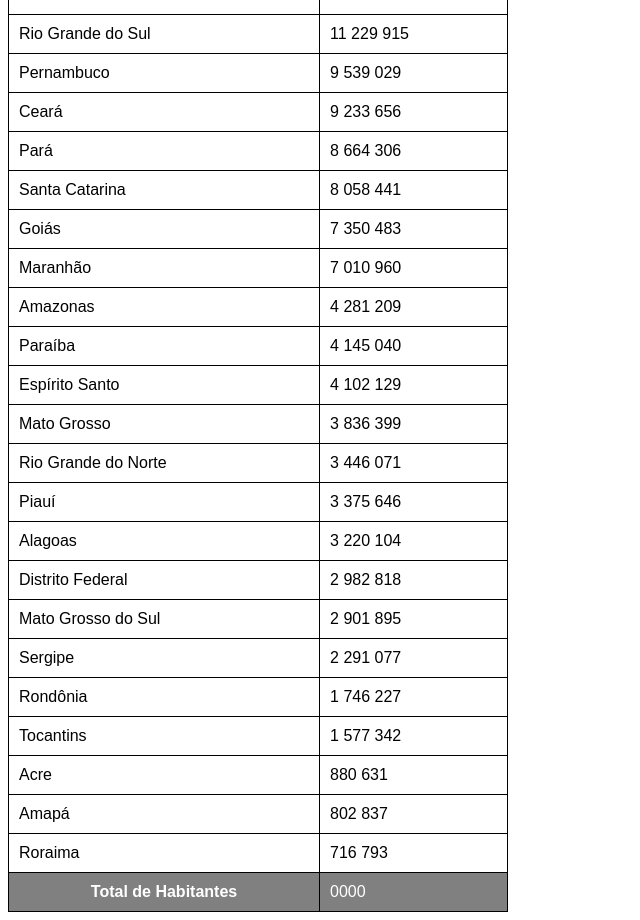
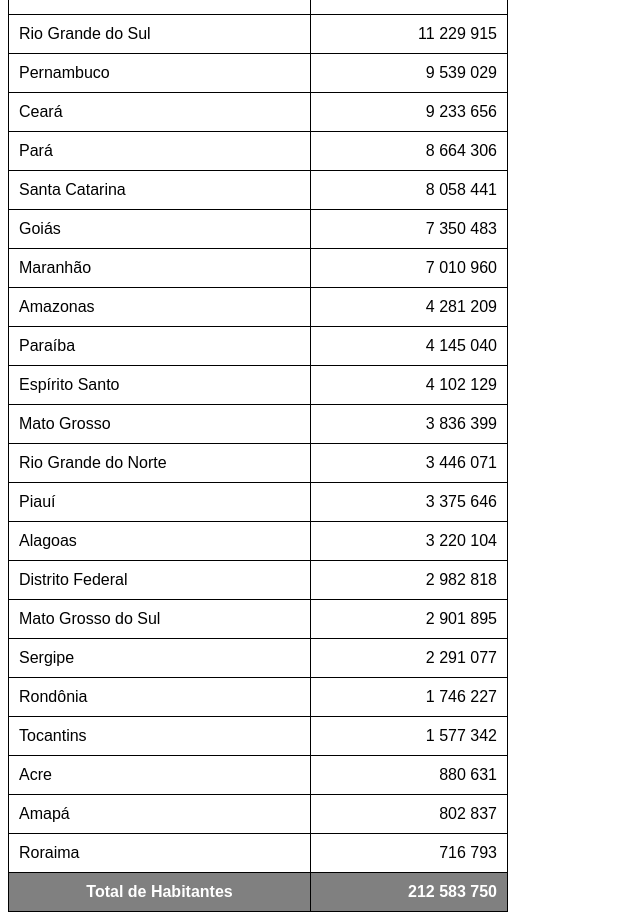
Before and after one commit to thiagoburger/HTML-CSS, a plain HTML site: page Exercicio/ex023/tabela002.html in a window 1280 px wide. Shown: the part 300-1220 px from the top of the page, without its empty margins (0-640 px from the left). Drawn offline with Linux system fonts and the light colour scheme.

Commit message:
atualizando
atualizando

```diff
--- a/Exercicio/ex023/tabela002.html
+++ b/Exercicio/ex023/tabela002.html
@@ -20,6 +20,7 @@
             background-color: gray;
             color: white;
         }
+        td.num{text-align: right;}
     </style>
 </head>
 <body>
@@ -159,7 +160,7 @@
         <tfoot>
             <tr>
                 <th>Total de Habitantes</th>
-                <td>0000</td>
+                <td class="num"><strong>212 583 750</strong></td>
             </tr>
         </tfoot>
     </table>
```
